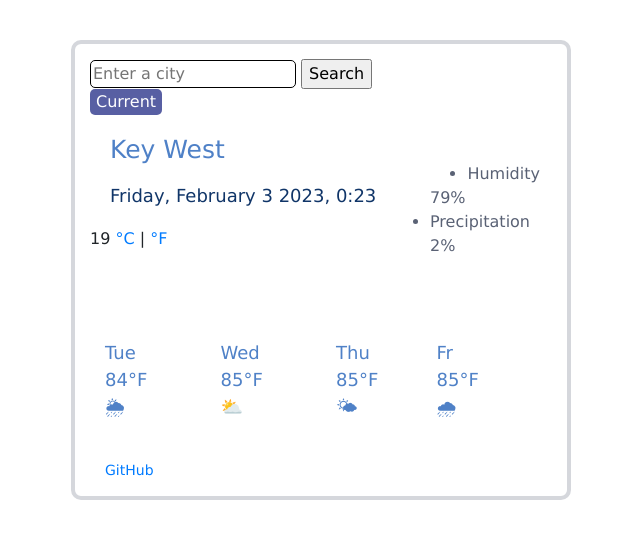
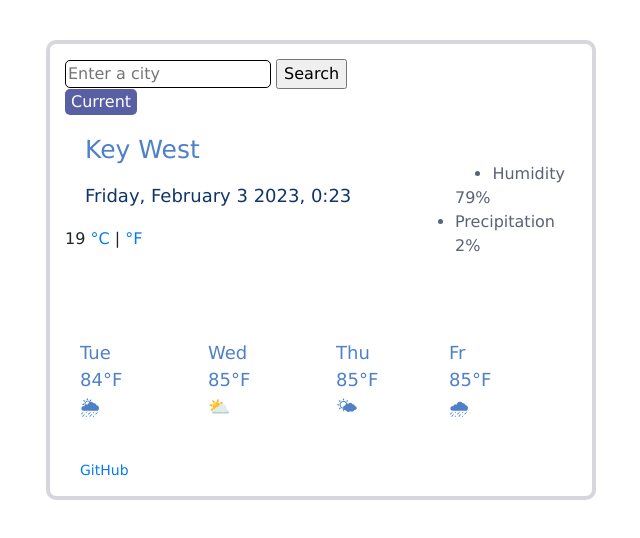
Before and after one commit to AnastasiaKW/weather-app-git, a plain HTML site: page index.html in a window 1280 px wide. Shown: the whole page, without its empty margins (319-959 px from the left). Drawn offline with nearby package versions, Linux system fonts and the light colour scheme.

Commit message:
Update styles.css

```diff
--- a/styles.css
+++ b/styles.css
@@ -4,7 +4,7 @@
   border: 4px solid rgb(213, 215, 220);
   padding: 15px;
   margin: 40px auto;
-  max-width: 500px;
+  max-width: 550px;
 }
 .city {
   border: 0.5px solid;
@@ -34,7 +34,7 @@ h2 {
   color: rgb(90, 98, 117);
   position: relative;
   width: 150px;
-  left: 300px;
+  left: 350px;
   bottom: 65px;
 }
 .row {
```
